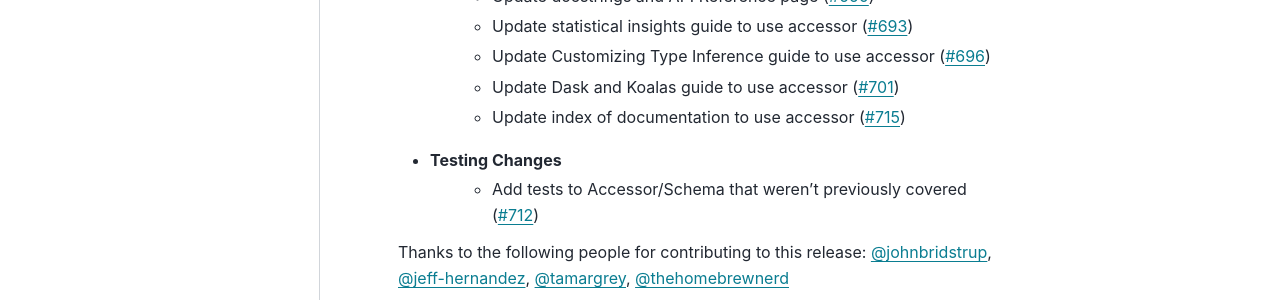
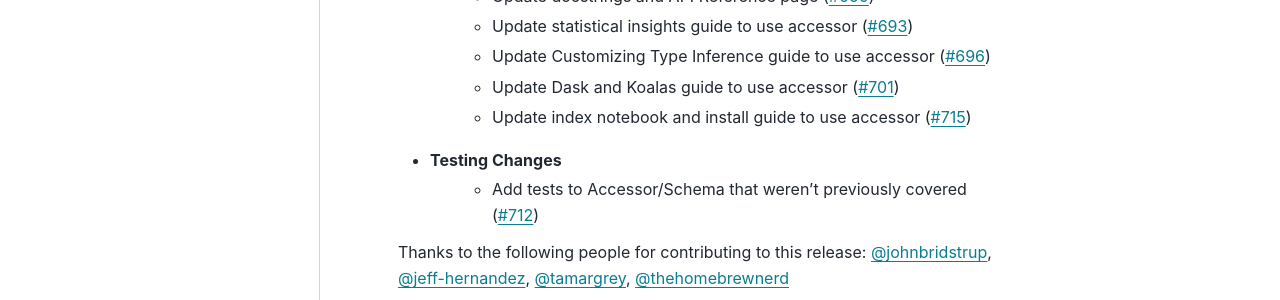
Before and after one commit to alteryx/woodwork, a Sphinx documentation site: the page built from docs/source/release_notes.rst, in a window 1280 px wide and 900 px high, scrolled down 2444 px. Shown: the part 153-453 px from the top of the window. Built offline with Sphinx 7.4.7 and the PyData theme 0.15.4, drawn with Linux system fonts in a browser that asks for light colours; comment, search, counter and statistics services are not loaded.

Commit message:
update release notes

```diff
--- a/docs/source/release_notes.rst
+++ b/docs/source/release_notes.rst
@@ -63,7 +63,7 @@ Release Notes
         * Update statistical insights guide to use accessor (:pr:`693`)
         * Update Customizing Type Inference guide to use accessor (:pr:`696`)
         * Update Dask and Koalas guide to use accessor (:pr:`701`)
-        * Update index of documentation to use accessor (:pr:`715`)
+        * Update index notebook and install guide to use accessor (:pr:`715`)
     * Testing Changes
         * Add tests to Accessor/Schema that weren't previously covered (:pr:`712`)
 
```
